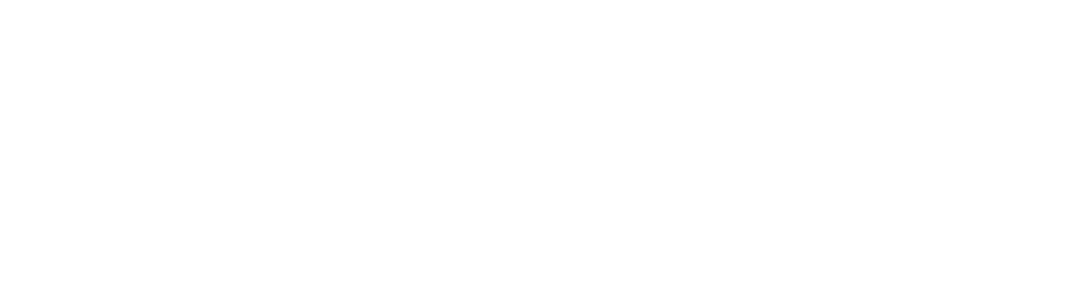
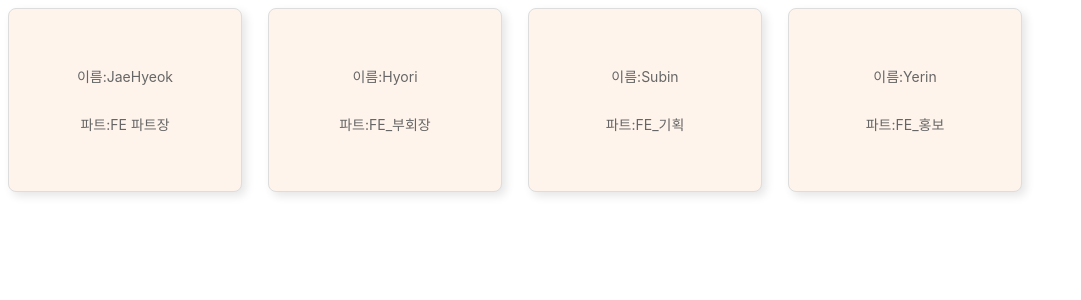
Before and after one commit to likelion-inha-13/FE-react-component-props, a React (Create React App) app: page / in a window 1280 px wide. Shown: the top 300 px of the page, without its empty margins (0-1081 px from the left). Built offline with nearby package versions, Linux system fonts and the light colour scheme.

Commit message:
과제완료

```diff
--- a/src/App.js
+++ b/src/App.js
@@ -1,10 +1,15 @@
 import "./App.css";
+// import UserProfile from "./components/UserProfile/UserProfile";
+import StaffProfile from "./components/StaffProfile/StaffProfile";
 import HomePage from "./page/HomePage";
 import StaffPage from "./page/StaffPage";
 /* 여기에 Page들을 import 한 후 하나 씩 확인!! */
 
 const App = () => {
-  return <div></div>;
+  return (
+    // <div> <HomePage></HomePage></div>
+    <div><StaffPage></StaffPage></div>
+  )
 };
 
 export default App;
--- a/src/components/StaffProfile/StaffProfile.jsx
+++ b/src/components/StaffProfile/StaffProfile.jsx
@@ -1,8 +1,15 @@
 import React from "react";
 import "./StaffProfile.css";
 
-const StaffProfile = () => {
-  return <div></div>;
+const StaffProfile = ({Name, Part}) => {
+  return (
+  <div className = "staff-card"
+       >
+
+    <p>이름:{Name}</p>
+    <p>파트:{Part}</p>
+  </div>
+  );
 };
 
 export default StaffProfile;
--- a/src/components/UserProfile/UserProfile.jsx
+++ b/src/components/UserProfile/UserProfile.jsx
@@ -2,6 +2,24 @@
 import "./UserProfile.css";
 import lionImage from "./lion.jpeg";
 
-const UserProfile = () => {};
+const UserProfile = ({Name,Age,Depart}) => {
+
+
+
+    return (
+        <div className="profile-card">
+            <div className = "profile-top">
+                <img src={lionImage} className = "profile-img"></img>
+            </div>
+            <div className = "profile-info">
+            <p>{Name}</p>
+            <p>나이:{Age}세</p>
+            <p>학과:{Depart}과</p>
+            </div>
+        </div>
+    );
+
+}
+
 
 export default UserProfile;
--- a/src/page/HomePage.jsx
+++ b/src/page/HomePage.jsx
@@ -3,7 +3,7 @@
 const HomePage = () => {
   return (
     <div>
-      <UserProfile />
+      <UserProfile Name="강태은" Age="24" Depart="데이터사이언스학"></UserProfile>
     </div>
   );
 };
--- a/src/page/StaffPage.jsx
+++ b/src/page/StaffPage.jsx
@@ -1,4 +1,6 @@
 import React from "react";
+// import UserProfile from "../components/UserProfile/UserProfile";
+import StaffProfile from "../components/StaffProfile/StaffProfile";
 
 const StaffPage = () => {
   const staffs = [
@@ -8,7 +10,16 @@
     { name: "Yerin", part: "FE_홍보" },
   ];
 
-  return <div></div>;
+  return (
+  <div style = {{display : "flex" ,flexdirection : "row", gap: "10px"}}>
+    {staffs.map(({name,part}) => (
+      <StaffProfile
+          Name= {name}
+          Part = {part}
+          />
+    ))}
+  </div>
+  );
 };
 
 export default StaffPage;
```
